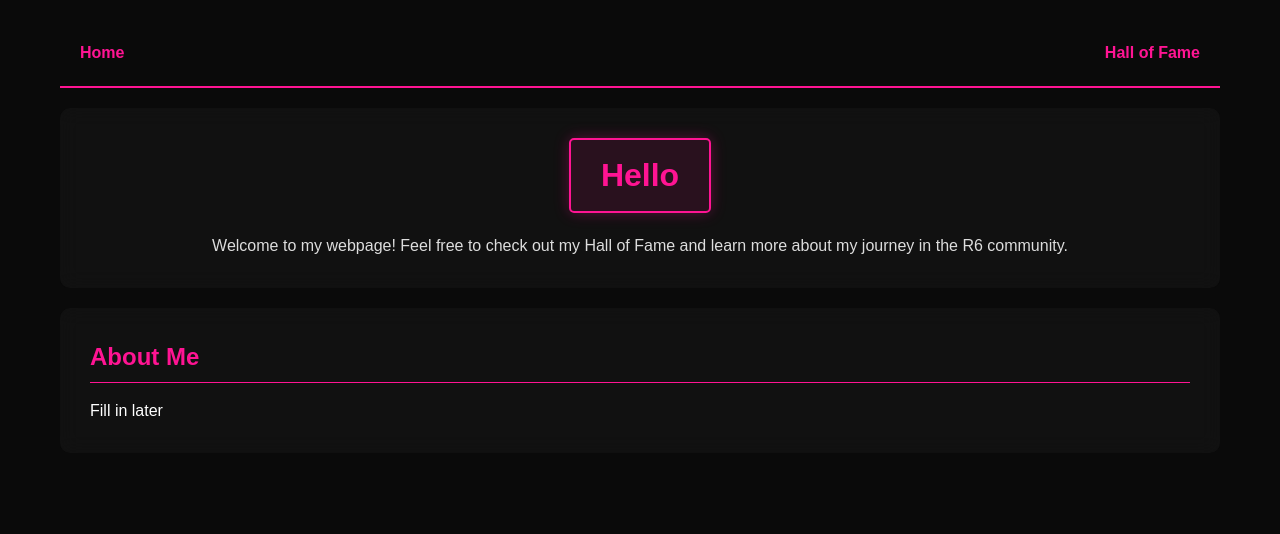
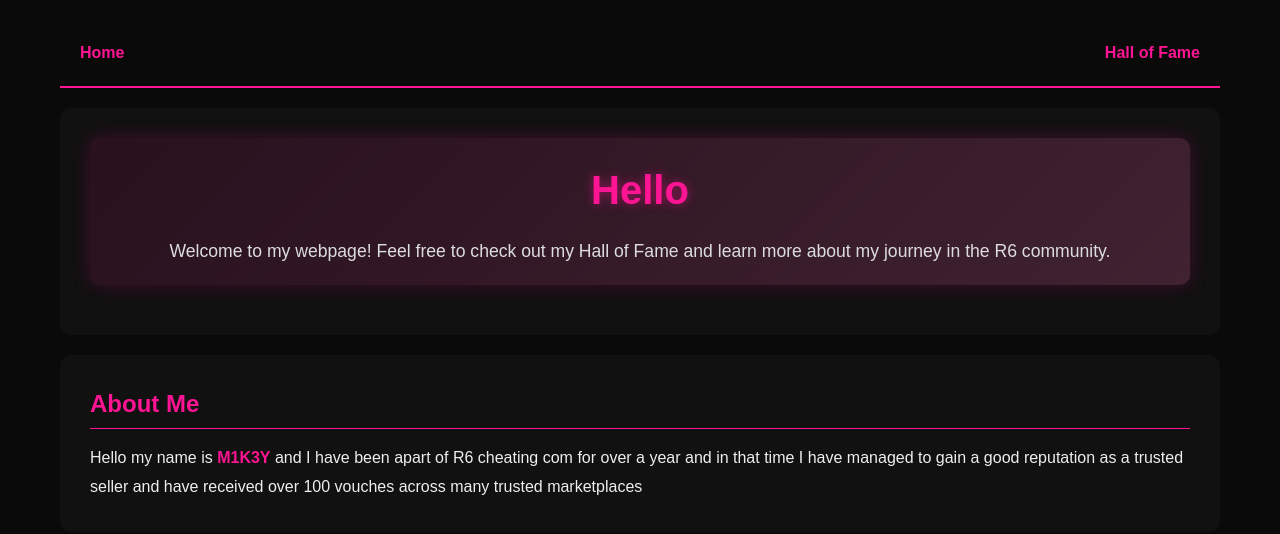
Before and after one commit to M1K3Y-org/m1k3y.uk, a plain HTML site: page index.html in a window 1280 px wide. Drawn offline with Linux system fonts and the light colour scheme.

Commit message:
Update index.html

```diff
--- a/index.html
+++ b/index.html
@@ -3,7 +3,7 @@
 <head>
     <meta charset="UTF-8">
     <meta name="viewport" content="width=device-width, initial-scale=1.0">
-    <title>M1K3Y - Most Known In Com</title>
+    <title>M1K3Y</title>
     <style>
         :root {
             --primary-pink: #ff1493;
@@ -92,23 +92,24 @@
         .hello-container {
             text-align: center;
             margin-bottom: 20px;
+            background: linear-gradient(135deg, rgba(255,20,147,0.1), rgba(255,105,180,0.2));
+            border-radius: 10px;
+            padding: 20px;
+            box-shadow: 0 0 20px rgba(255, 20, 147, 0.2);
         }
 
         .hello-title {
             display: inline-block;
-            font-size: 2em;
+            font-size: 2.5em;
             color: var(--primary-pink);
-            padding: 10px 30px;
-            border: 2px solid var(--primary-pink);
-            border-radius: 5px;
-            background: rgba(255, 20, 147, 0.1);
-            box-shadow: 0 0 15px rgba(255, 20, 147, 0.3);
+            text-shadow: 0 0 10px rgba(255, 20, 147, 0.5);
+            margin-bottom: 15px;
         }
 
         .welcome-message {
             text-align: center;
             color: #ddd;
-            margin-top: 15px;
+            font-size: 1.1em;
         }
 
         .about-section {
@@ -124,6 +125,16 @@
             margin-bottom: 15px;
             border-bottom: 1px solid var(--primary-pink);
             padding-bottom: 5px;
+        }
+
+        .about-content {
+            line-height: 1.8;
+            color: #eee;
+        }
+
+        .highlight {
+            color: var(--primary-pink);
+            font-weight: bold;
         }
 
         @media (max-width: 768px) {
@@ -156,13 +167,15 @@
         <div class="content">
             <div class="hello-container">
                 <h2 class="hello-title">Hello</h2>
+                <p class="welcome-message">Welcome to my webpage! Feel free to check out my Hall of Fame and learn more about my journey in the R6 community.</p>
             </div>
-            <p class="welcome-message">Welcome to my webpage! Feel free to check out my Hall of Fame and learn more about my journey in the R6 community.</p>
         </div>
 
         <div class="about-section">
             <h2 class="section-title">About Me</h2>
-            <p>Fill in later</p>
+            <p class="about-content">
+                Hello my name is <span class="highlight">M1K3Y</span> and I have been apart of R6 cheating com for over a year and in that time I have managed to gain a good reputation as a trusted seller and have received over 100 vouches across many trusted marketplaces
+            </p>
         </div>
     </div>
 
```
